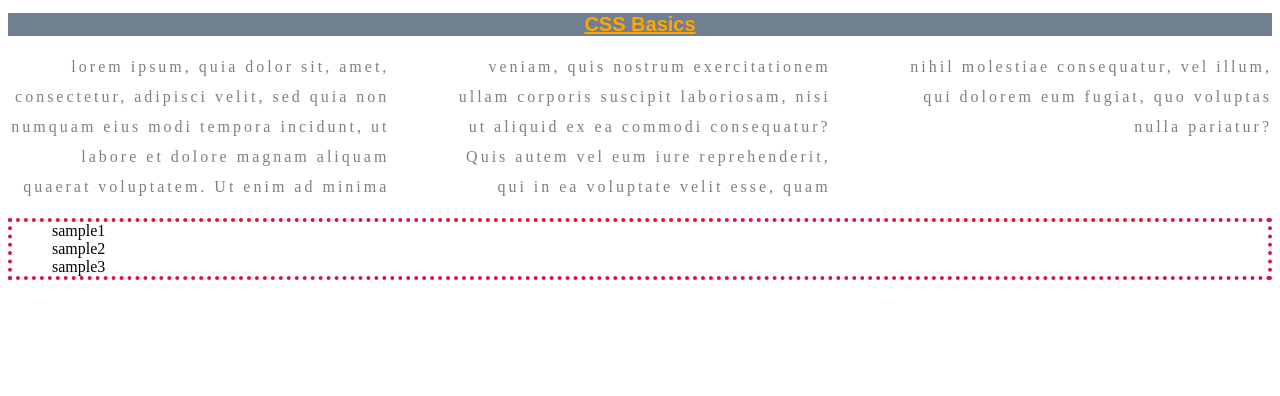
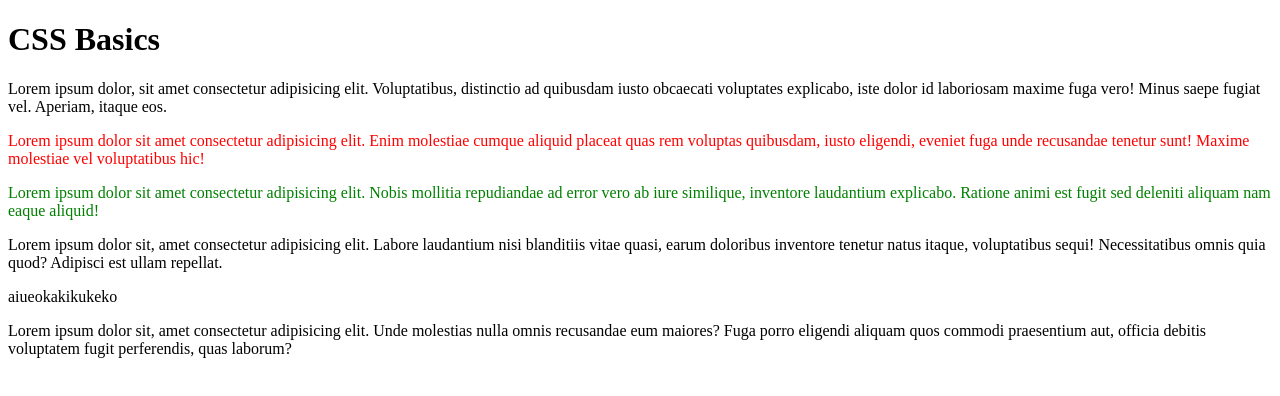
Before and after one commit to matsumoto2004/practice_html, a plain HTML site: page index.html in a window 1280 px wide. Drawn offline with Linux system fonts and the light colour scheme.

Commit message:
#5 finished

```diff
--- a/index.html
+++ b/index.html
@@ -7,12 +7,23 @@
 <body>
   <h1>CSS Basics</h1>
   <p>
-    lorem ipsum, quia dolor sit, amet, consectetur, adipisci velit, sed quia non numquam eius modi tempora incidunt, ut labore et dolore magnam aliquam quaerat voluptatem. Ut enim ad minima veniam, quis nostrum exercitationem ullam corporis suscipit laboriosam, nisi ut aliquid ex ea commodi consequatur? Quis autem vel eum iure reprehenderit, qui in ea voluptate velit esse, quam nihil molestiae consequatur, vel illum, qui dolorem eum fugiat, quo voluptas nulla pariatur?
+    Lorem ipsum dolor, sit amet consectetur adipisicing elit. Voluptatibus, distinctio ad quibusdam iusto obcaecati voluptates explicabo, iste dolor id laboriosam maxime fuga vero! Minus saepe fugiat vel. Aperiam, itaque eos.
   </p>
-  <ul>
-    <li>sample1</li>
-    <li>sample2</li>
-    <li>sample3</li>
-  </ul>
+  <p class="error">
+    Lorem ipsum dolor sit amet consectetur adipisicing elit. Enim molestiae cumque aliquid placeat quas rem voluptas quibusdam, iusto eligendi, eveniet fuga unde recusandae tenetur sunt! Maxime molestiae vel voluptatibus hic!
+  </p>
+  <p class="success">
+    Lorem ipsum dolor sit amet consectetur adipisicing elit. Nobis mollitia repudiandae ad error vero ab iure similique, inventore laudantium explicabo. Ratione animi est fugit sed deleniti aliquam nam eaque aliquid!
+  </p>
+  <p>
+    Lorem ipsum dolor sit, amet consectetur adipisicing elit. Labore laudantium nisi blanditiis vitae quasi, earum doloribus inventore tenetur natus itaque, voluptatibus sequi! Necessitatibus omnis quia quod? Adipisci est ullam repellat.
+  </p class="success feedback">
+
+  <div class="error">
+    aiueokakikukeko
+  </div>
+
+  <p>Lorem ipsum dolor sit, amet consectetur adipisicing elit. Unde molestias nulla omnis recusandae eum maiores? Fuga porro eligendi aliquam quos commodi praesentium aut, officia debitis voluptatem fugit perferendis, quas laborum?</p>
+
 </body>
 </html>
--- a/style.css
+++ b/style.css
@@ -1,23 +1,7 @@
-h1{
-  color: orange;
-  background-color: slategray;
-  font-size: 20px;
-  text-decoration: underline;
-  font-family: Arial;
-  /*web-safe fontを使うとよいらしい*/
-  text-align: center;
+p.error{
+  color: red;
 }
-p{
-  color: gray;
-  text-align: right;
-  line-height: 30px;
-  letter-spacing: 3px;
-  column-count: 3;
-  column-gap: 60px;
+.success{
+  color:green;
 }
-ul{
-  border: 4px dotted crimson;
-}
-li{
-  list-style-type: none;
-}
+p.success.feedback
```
